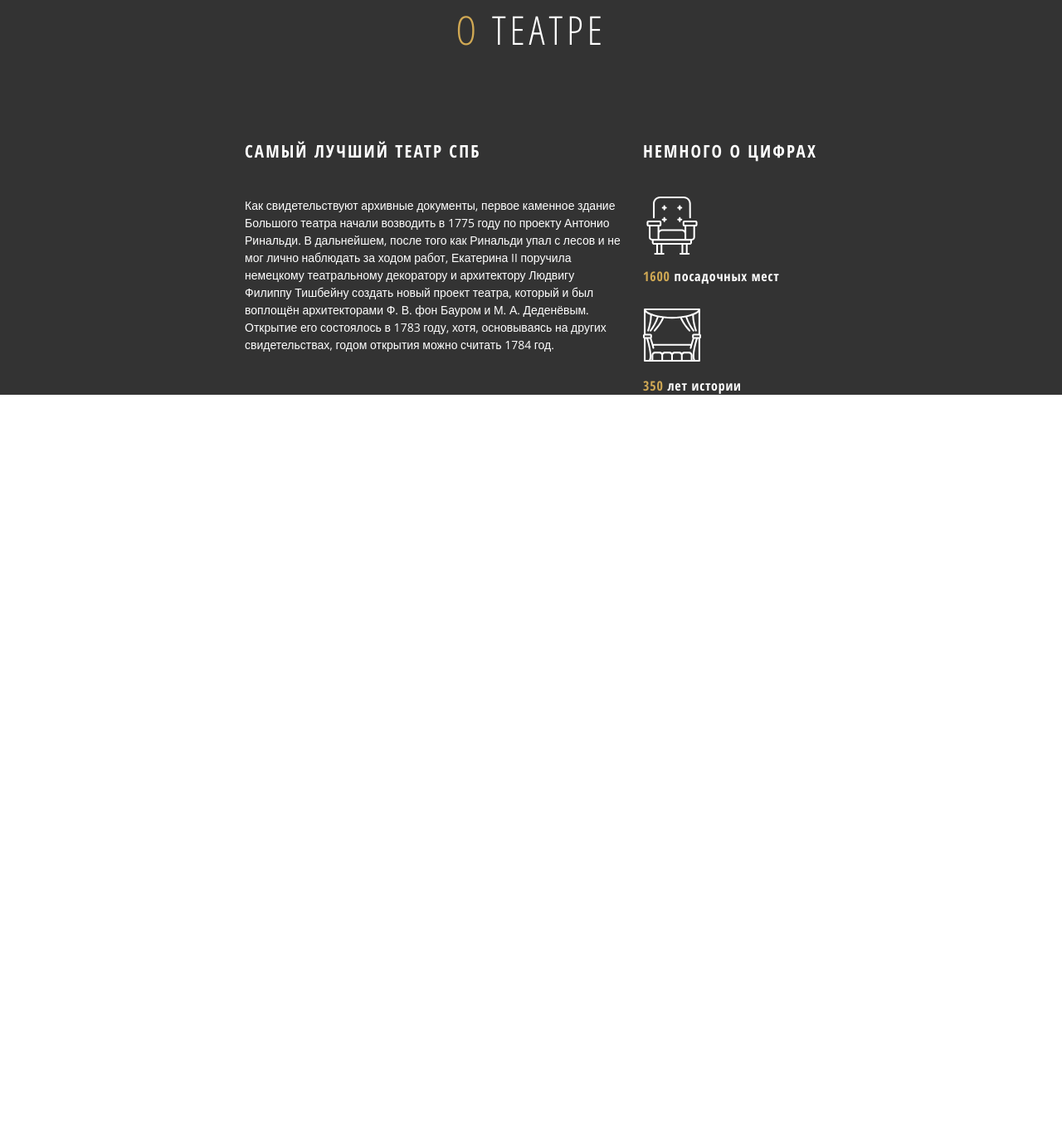
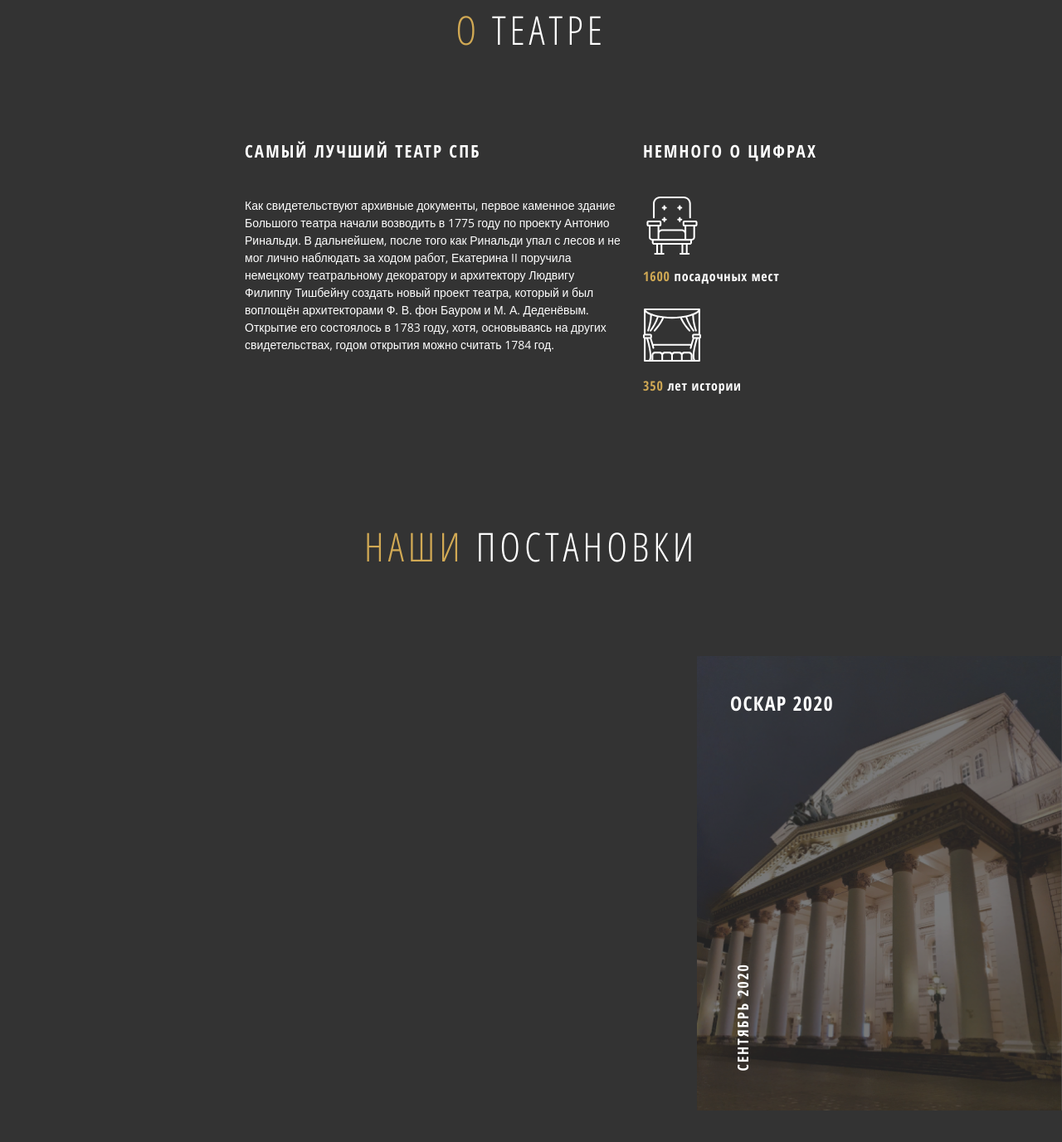
Before and after one commit to olga-volga/bolshoi_theatre, a website: page src/index.html in a window 1280 px wide. Shown: the part 1055-2432 px from the top of the page at 83% size. Before the commit the page ends 1531 px from the top, so only its background shows below. Drawn offline with nearby package versions, Linux system fonts and the light colour scheme; files that its build step writes are made by us from their sources; files whose address does not match are found by name.

Commit message:
create & stylize performances section

```diff
--- a/src/index.html
+++ b/src/index.html
@@ -94,7 +94,7 @@
 		</aside>
 		<section class="about">
 			<div class="container">
-				<h2 class="title">О театре</h2>
+				<h2 class="title"><span>О</span> театре</h2>
 				<div class="about__body">
 					<div class="about__text-block">
 						<h3 class="about__subtitle">Самый лучший театр СПБ</h3>
@@ -119,6 +119,63 @@
 				</div>
 			</div>
 		</section>
+		<section class="performances">
+			<h2 class="title"><span>Наши</span> постановки</h2>
+			<div class="slider slider_performances">
+				<div class="slider__wrapper">
+					<div class="slider__inner">
+						<div id="slide1" class="slider-slide">
+							<div class="slider-slide__img">
+								<img src="img/performances/slide_01.jpg" alt="performance">
+							</div>
+							<h4 class="slider-slide__subtitle">ОСКАР 2020</h4>
+							<div class="slider-slide__date">
+								<span>сентябрь 2020</span>
+							</div>
+							<a href="#" class="slider-slide__link">
+								<img src="img/performances/icons/loupe.svg" alt="loupe">
+							</a>
+						</div>
+						<!--<div class="slider-slide active">
+							<div class="slider-slide__img">
+								<img src="img/performances/slide_02.jpg" alt="performance">
+							</div>
+							<h4 class="slider-slide__subtitle">Лебединое озеро</h4>
+							<div class="slider-slide__date">
+								<span>сентябрь 2020</span>
+							</div>
+							<a href="#" class="slider-slide__link">
+								<img src="img/performances/icons/loupe.svg" alt="loupe">
+							</a>
+						</div>
+						<div class="slider-slide">
+							<div class="slider-slide__img">
+								<img src="img/performances/slide_03.jpg" alt="performance">
+							</div>
+							<h4 class="slider-slide__subtitle">Золотой грамофон</h4>
+							<div class="slider-slide__date">
+								<span>июль 2020</span>
+							</div>
+							<a href="#" class="slider-slide__link">
+								<img src="img/performances/icons/loupe.svg" alt="loupe">
+							</a>
+						</div>
+						<div class="slider-slide">
+							<div class="slider-slide__img">
+								<img src="img/performances/slide_04.jpg" alt="performance">
+							</div>
+							<h4 class="slider-slide__subtitle">Щелкунчик</h4>
+							<div class="slider-slide__date">
+								<span>май 2020</span>
+							</div>
+							<a href="#" class="slider-slide__link">
+								<img src="img/performances/icons/loupe.svg" alt="loupe">
+							</a>
+						</div>-->
+					</div>
+				</div>
+			</div>
+		</section>
 	</div>
 	<script src="script.js"></script>
 </body>
--- a/src/scss/media/_media.scss
+++ b/src/scss/media/_media.scss
@@ -3,3 +3,4 @@
 @import '_media_main.scss';
 @import '_media_aside.scss';
 @import '_media_about.scss';
+@import '_media_performances.scss';
--- /dev/null
+++ b/src/scss/media/_media_performances.scss
@@ -0,0 +1,3 @@
+.performances {
+	@media (max-width: $maxw) {}
+}
--- a/src/scss/sections/_about.scss
+++ b/src/scss/sections/_about.scss
@@ -1,5 +1,5 @@
 .about {
-	padding-top: 150px;
+	padding: 150px 0;
 
 	&__body {
 		display: flex;
--- /dev/null
+++ b/src/scss/sections/_performances.scss
@@ -0,0 +1,78 @@
+.performances {
+	padding-bottom: 150px;
+
+	.slider {
+		display: flex;
+		justify-content: flex-end;
+
+		&_performances {
+			margin-top: 100px;
+		}
+		&__wrapper {
+			max-width: 1770px;
+		}
+		&__inner {
+			display: flex;
+		}
+		&-slide {
+			position: relative;
+			max-width: 440px;
+
+			&__img {
+				opacity: 0.35;
+				img {
+					width: 100%;
+				}
+			}
+			&__subtitle {
+				position: absolute;
+				top: 40px;
+				left: 40px;
+				font-weight: 700;
+				font-size: 24px;
+				line-height: 33px;
+				letter-spacing: 0.05em;
+				text-transform: uppercase;
+				color: $light;
+			}
+			&__date {
+				position: absolute;
+				width: 150px;
+				bottom: 40px;
+				font-weight: 700;
+				font-size: 18px;
+				line-height: 25px;
+				letter-spacing: 0.1em;
+				text-transform: uppercase;
+				color: $light;
+
+				span {
+					display: flex;
+					transform: rotate(-90deg) translate(70px, -20px);
+				}
+			}
+			&__link {
+				position: absolute;
+				top: calc(50% - 50px);
+				left: calc(50% - 50px);
+				display: flex;
+				justify-content: center;
+				align-items: center;
+				width: 100px;
+				height: 100px;
+				text-align: center;
+				border-radius: 50%;
+				background-color: $accent;
+				opacity: 0;
+				img {}
+			}
+
+			&.active {
+				.slider-slide__img,
+				.slider-slide__link {
+					opacity: 1;
+				}
+			}
+		}
+	}
+}
--- a/src/scss/sections/_titles.scss
+++ b/src/scss/sections/_titles.scss
@@ -7,7 +7,7 @@
 	text-transform: uppercase;
 	color: $light;
 
-	&::first-letter {
+	span {
 		color: $accent;
 	}
 }
--- a/src/scss/style.scss
+++ b/src/scss/style.scss
@@ -16,5 +16,6 @@
 @import 'sections/_aside.scss';
 @import 'sections/_about.scss';
 @import 'sections/_titles.scss';
+@import 'sections/_performances.scss';
 
 @import 'media/_media.scss';
```
Also changed, not shown: dist/index.html, dist/style.min.css.
